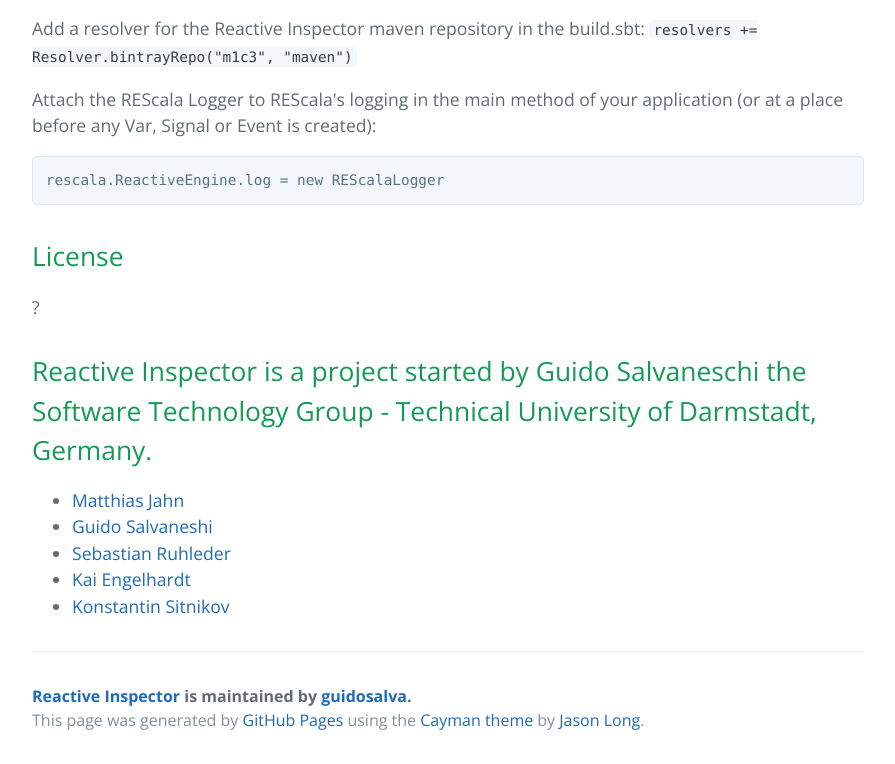
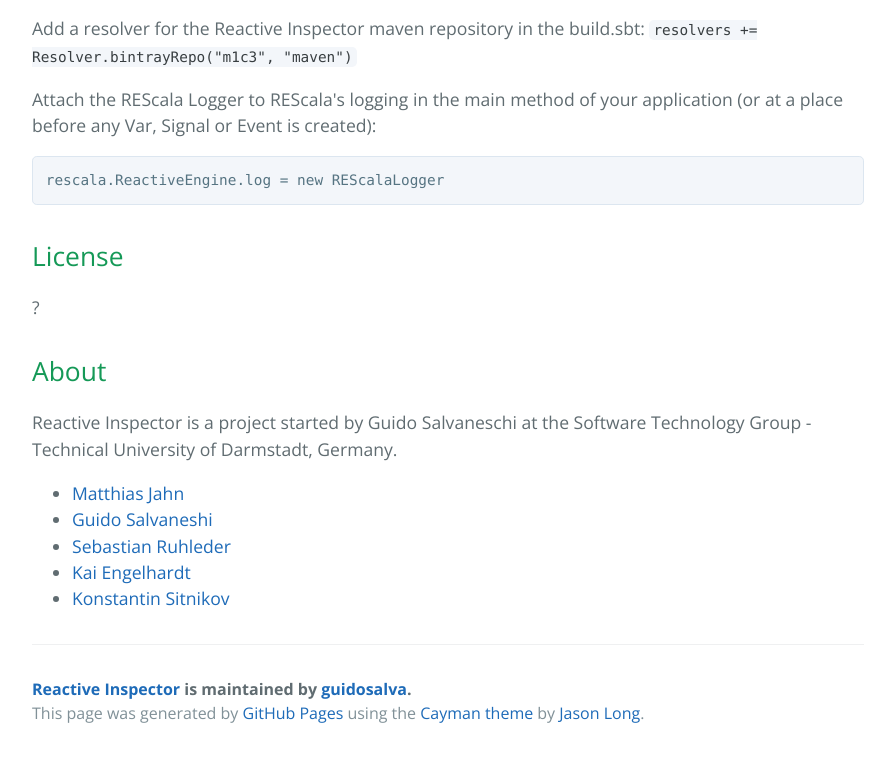
Before and after one commit to guidosalva/reactive-inspector, a plain HTML site: page index.html in a window 1280 px wide. Shown: the part 3488-4252 px from the top of the page, without its empty margins (192-1087 px from the left). Drawn offline with nearby package versions, Linux system fonts and the light colour scheme.

Commit message:
Create gh-pages branch via GitHub

```diff
--- a/index.html
+++ b/index.html
@@ -123,7 +123,9 @@ This video shows you how it works in action.</p>
 <p>?</p>
 
 <h2>
-<a id="reactive-inspector-is-a-project-started-by-guido-salvaneschi-the-software-technology-group---technical-university-of-darmstadt-germany" class="anchor" href="#reactive-inspector-is-a-project-started-by-guido-salvaneschi-the-software-technology-group---technical-university-of-darmstadt-germany" aria-hidden="true"><span aria-hidden="true" class="octicon octicon-link"></span></a>Reactive Inspector is a project started by Guido Salvaneschi the Software Technology Group - Technical University of Darmstadt, Germany.</h2>
+<a id="about" class="anchor" href="#about" aria-hidden="true"><span aria-hidden="true" class="octicon octicon-link"></span></a>About</h2>
+
+<p>Reactive Inspector is a project started by Guido Salvaneschi at the Software Technology Group - Technical University of Darmstadt, Germany. </p>
 
 <ul>
 <li><a href="https://github.com/m1c3">Matthias Jahn</a></li>
```
Also changed, not shown: params.json (+1 -1 lines).
